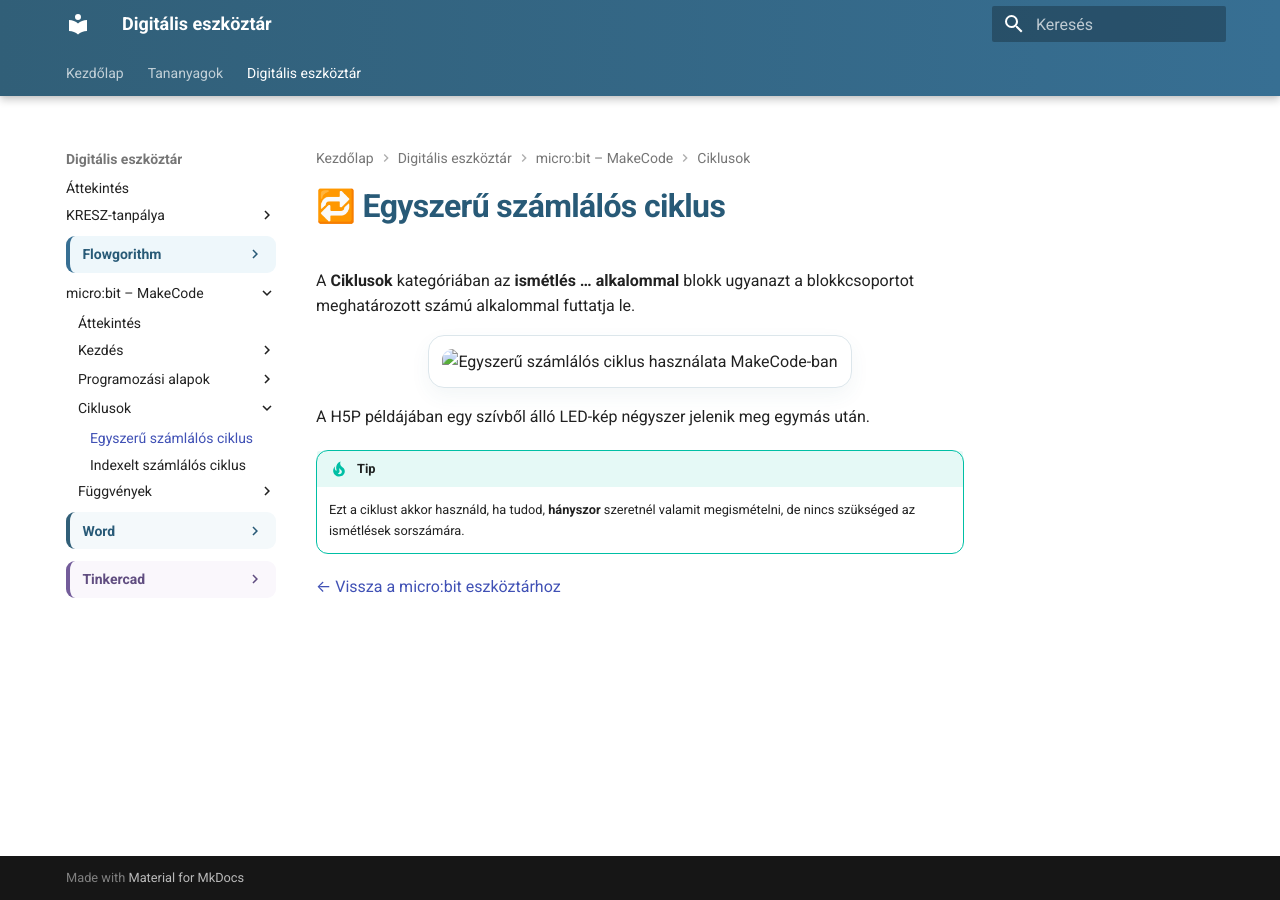
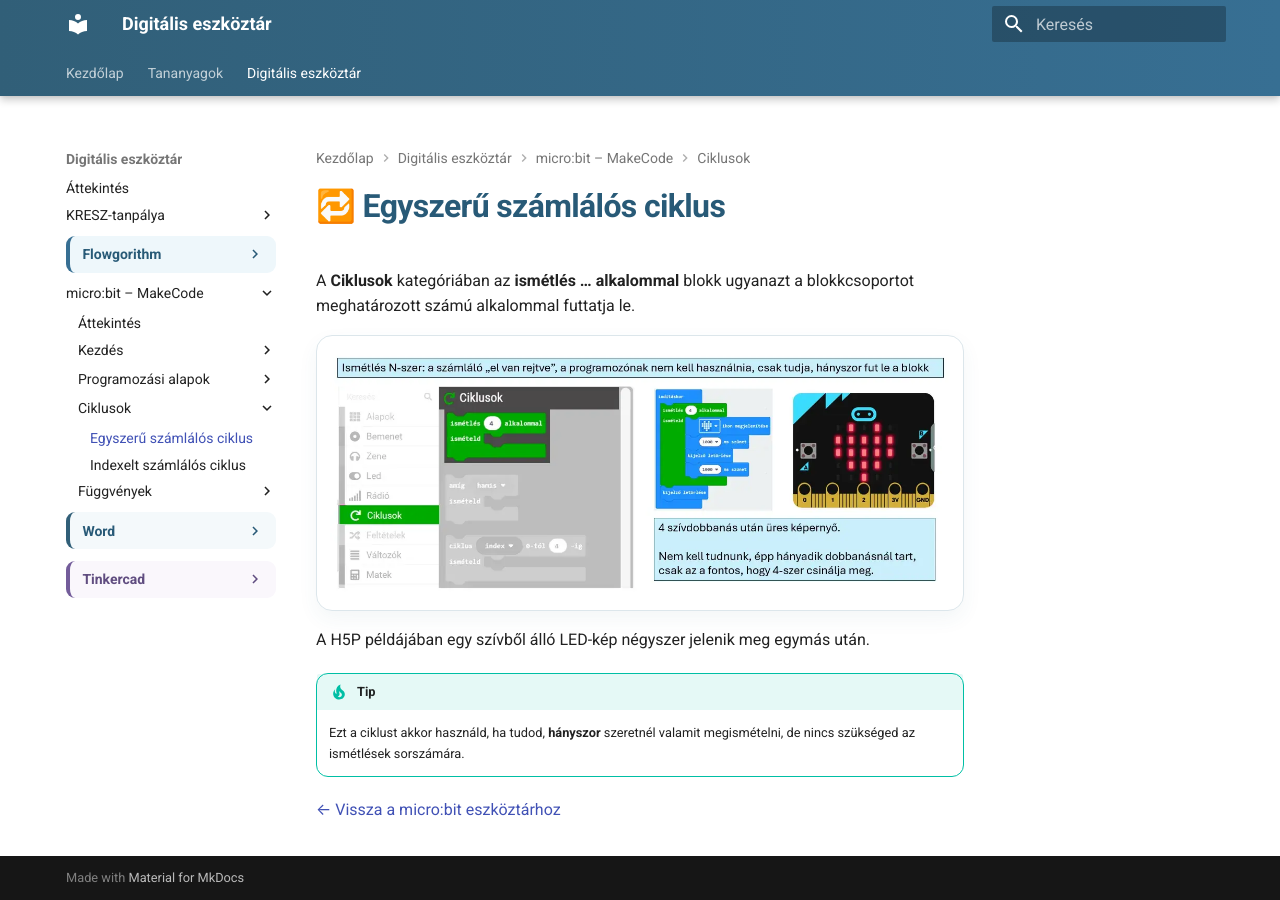
Before and after one commit to bsuszter/digitalis-eszkoztar, an MkDocs documentation site: the page built from docs/eszkoztar/microbit/egyszeru-ciklus.md, in a window 1280 px wide. Built offline with MkDocs 1.6.1 and Material for MkDocs 9.7.7, drawn with Linux system fonts in a browser that asks for light colours.

Commit message:
Fix microbit image path

```diff
--- a/docs/eszkoztar/microbit/egyszeru-ciklus.md
+++ b/docs/eszkoztar/microbit/egyszeru-ciklus.md
@@ -2,7 +2,7 @@
 
 A **Ciklusok** kategóriában az **ismétlés … alkalommal** blokk ugyanazt a blokkcsoportot meghatározott számú alkalommal futtatja le.
 
-<figure class="tool-figure tool-figure--wide"><img src="../../images/microbit/09-egyszeru-ciklus.webp" alt="Egyszerű számlálós ciklus használata MakeCode-ban"></figure>
+<figure class="tool-figure tool-figure--wide"><img src="../../../images/microbit/09-egyszeru-ciklus.webp" alt="Egyszerű számlálós ciklus használata MakeCode-ban"></figure>
 
 A H5P példájában egy szívből álló LED-kép négyszer jelenik meg egymás után.
 
```
